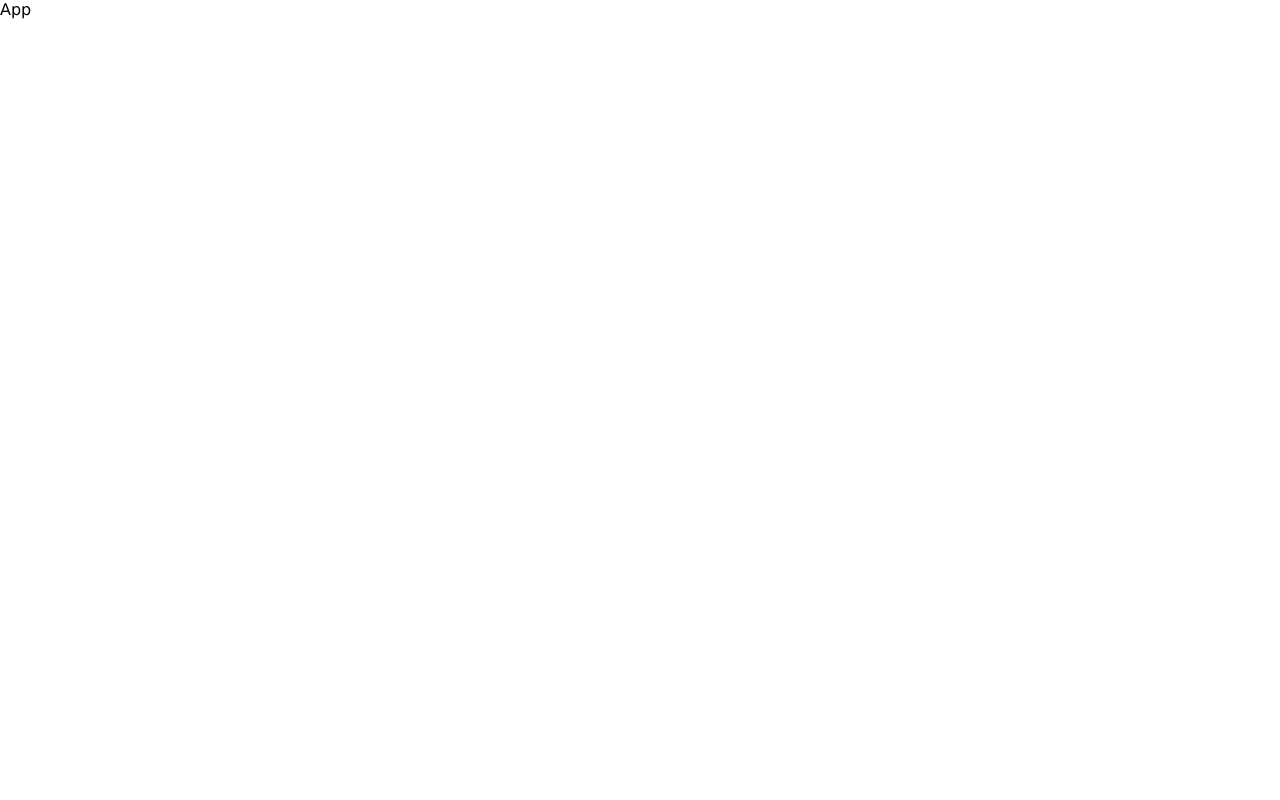
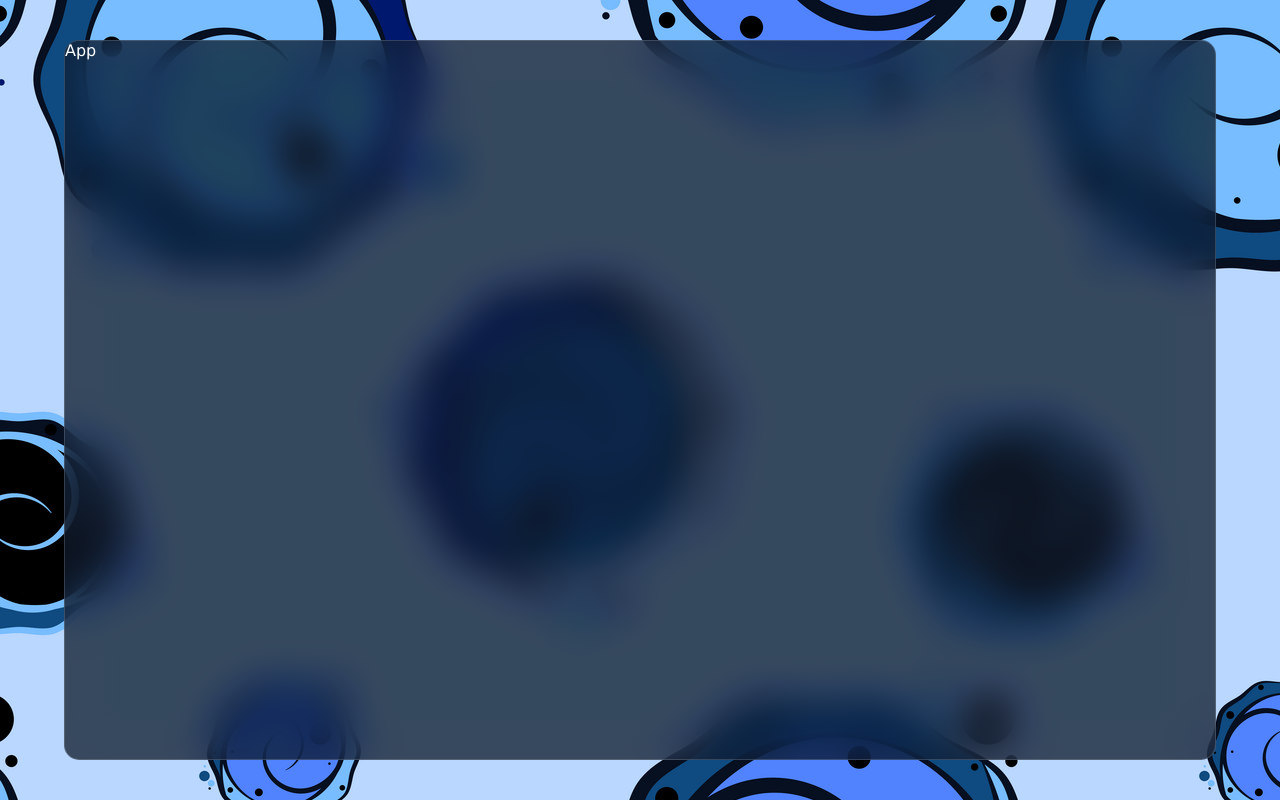
Before and after one commit to Mizaan-hub/Mera-Chat, a React (Vite) app: page / in a window 1280 px wide. Built offline with nearby package versions, Linux system fonts and the light colour scheme.

Commit message:
updated chat app layout

```diff
--- a/src/App.jsx
+++ b/src/App.jsx
@@ -1,6 +1,6 @@
 const App = () => {
   return (
-    <div className=''>App</div>
+    <div className='container'>App</div>
   )
 }
 
--- a/src/index.css
+++ b/src/index.css
@@ -5,3 +5,27 @@
   font-family: "Lucida Sans", "Lucida Sans Regular", "Lucida Grande",
     "Lucida Sans Unicode", Geneva, Verdana, sans-serif;
 }
+
+:root{
+  --chat-bg-color : rgba(17,25,40,0.75);
+  --chat-light-white : rgba(255,255,255,0.155);
+}
+
+body{
+  background-image: url(/public/bg.jpg);
+  display: flex;
+  align-items: center;
+  justify-content: center;
+  height: 100vh;
+  color: white;
+}
+
+.container{
+  background-color: var(--chat-bg-color);
+  width: 90vw;
+  height: 90vh;
+  border-radius: 15px;
+  border: 1px solid var(--chat-light-white);
+  -webkit-backdrop-filter: blur(20px) saturate(180%);
+  backdrop-filter: blur(20px) saturate(180%);
+}
```
Also changed, not shown: 1 other file (tests, documents, lock files or other folders).
